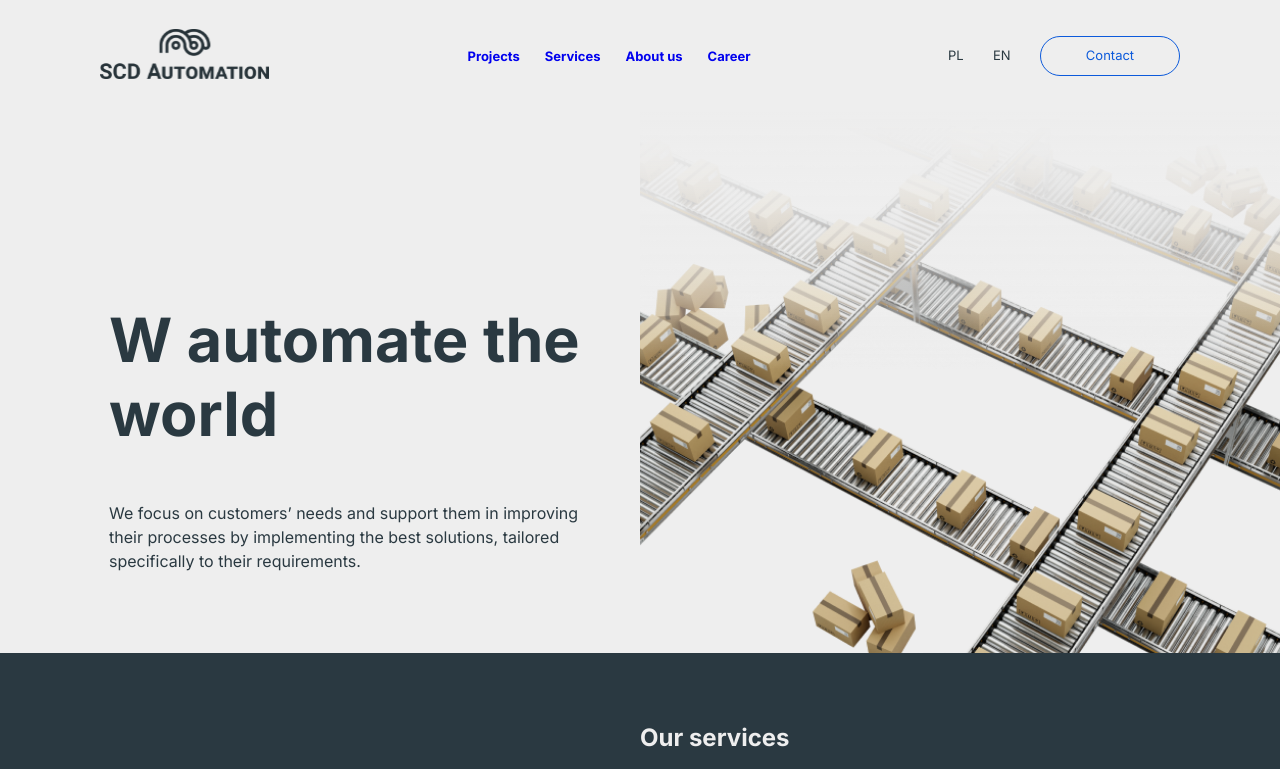
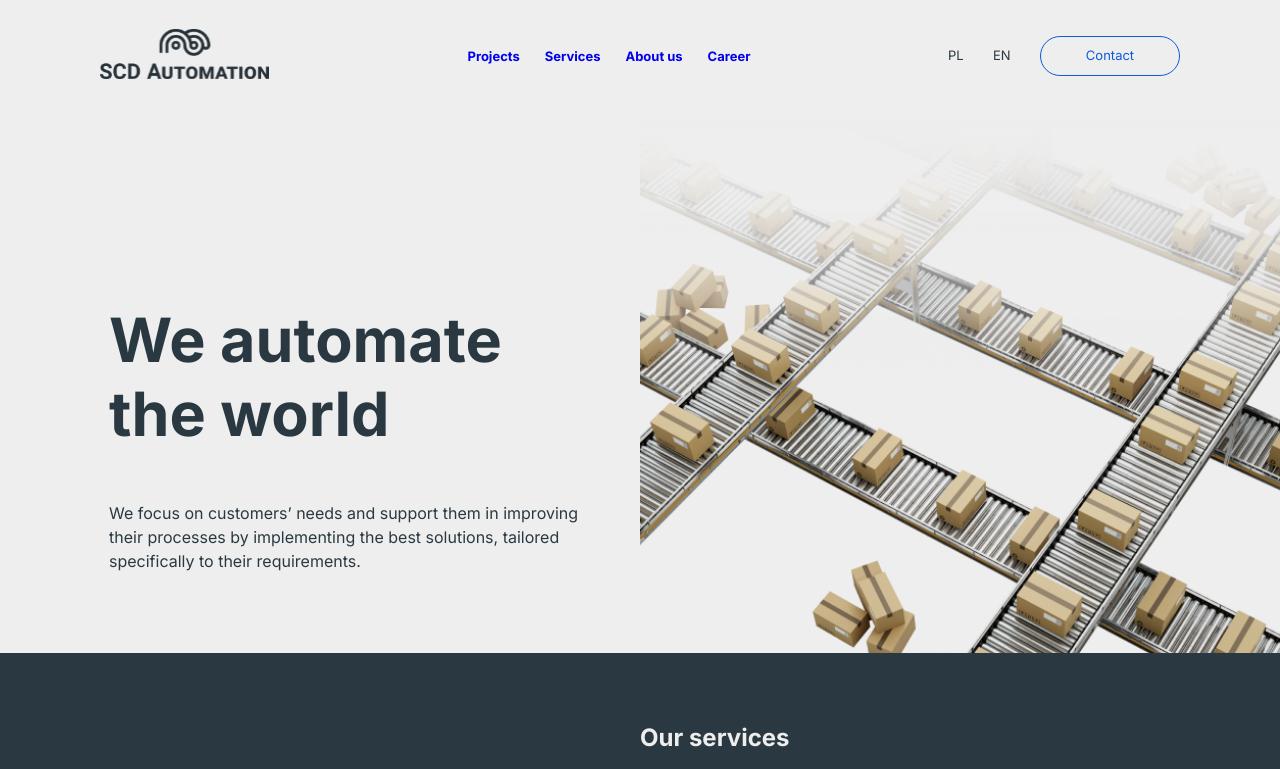
Before and after one commit to LisowskiJakub/scd-react, a React (Vite) app: page / in a window 1280 px wide. Shown: the top 769 px of the page. Built offline with nearby package versions, Linux system fonts and the light colour scheme.

Commit message:
BUG: fixed react-i18next version problem

```diff
--- a/package.json
+++ b/package.json
@@ -19,7 +19,7 @@
     "module": "^1.2.5",
     "react": "^18.2.0",
     "react-dom": "^18.2.0",
-    "react-i18next": "^9.0.10",
+    "react-i18next": "^10.0.0",
     "react-router-dom": "^6.22.0",
     "require": "^2.4.20",
     "require-context": "^1.1.0"
--- a/public/locales/en/translation.json
+++ b/public/locales/en/translation.json
@@ -7,7 +7,7 @@
         "contact": "Contact"
     },
     "hero": {
-        "title": "W automate the world",
+        "title": "We automate the world",
         "description": "We focus on customers’ needs and support them in improving their processes by implementing the best solutions, tailored specifically to their requirements."
     },
     "footer": {
--- a/src/components/Header/Header.jsx
+++ b/src/components/Header/Header.jsx
@@ -1,4 +1,4 @@
-import propTypes from 'prop-types';
+
 import { NavLink } from 'react-router-dom';
 import css from './Header.module.css'
 import { Nav } from '../Nav/Nav'
--- a/src/components/Home/Home.jsx
+++ b/src/components/Home/Home.jsx
@@ -2,7 +2,7 @@ import { Hero } from '../Hero/Hero'
 import { OurServices } from '../OurServices/OurServices'
 import elements1 from '../OurServices/OurServicesItems'
 import { WorldMap } from '../WorldMap/WorldMap'
-import LogoCarousel from '../LogoCarousel/LogoCarousel'
+// import LogoCarousel from '../LogoCarousel/LogoCarousel'
 
 export const Home = () => (
     <>
--- a/src/i18n.js
+++ b/src/i18n.js
@@ -2,7 +2,7 @@
 import i18n from 'i18next';
 import translationEN from '../public/locales/en/translation.json';
 import translationPL from '../public/locales/pl/translation.json';
-// the translations
+
 const resources = {
     en: {
         translation: translationEN
```
Also changed, not shown: 1 other file (tests, documents, lock files or other folders).
